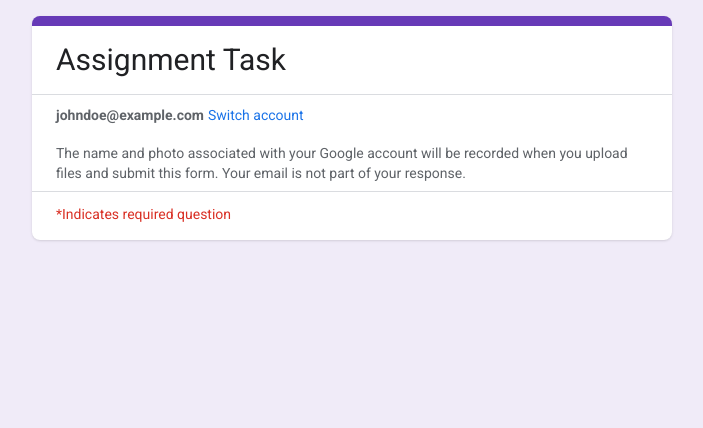
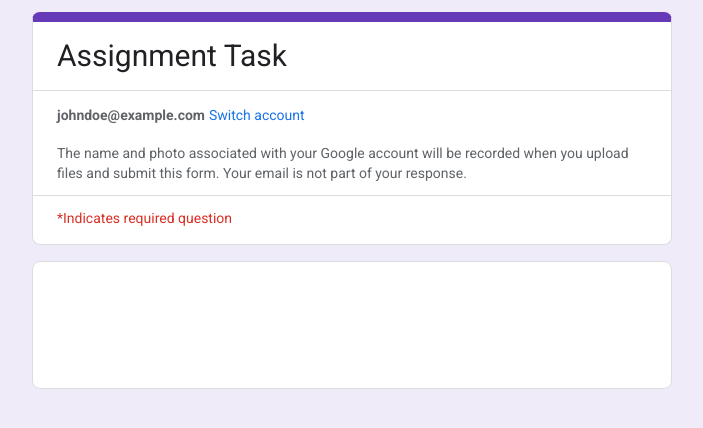
Before and after one commit to Curstantine/wka, a React (Vite) app: page / in a window 1280 px wide. Shown: the top 428 px of the page, without its empty margins (288-991 px from the left). Built offline with nearby package versions, Linux system fonts and the light colour scheme.

Commit message:
chore: layout fixtures

```diff
--- a/src/App.tsx
+++ b/src/App.tsx
@@ -7,7 +7,7 @@ export default function App() {
 				<h1 className="font-roboto text-(3xl text-1) p-(x-6 y-4) decorative-b">
 					Assignment Task
 				</h1>
-				<div className="p-(x-6 y-2) decorative-b">
+				<div className="p-(x-6 y-3) decorative-b">
 					<div className="flex items-center text-(sm text-2)">
 						<span className="font-bold">johndoe@example.com</span>
 						<a href="/" className="flex-1 ml-1 text-primary">Switch account</a>
@@ -22,6 +22,8 @@ export default function App() {
 					*Indicates required question
 				</span>
 			</Card>
+			<Card>
+			</Card>
 		</>
 	);
 }
--- a/src/components/Card.tsx
+++ b/src/components/Card.tsx
@@ -9,9 +9,13 @@ type Props = {
 export default function Card({ useAccentedBorder = false, children }: Props) {
 	return (
 		<div
-			className={clsx("flex flex-col bg-background-primary min-h-32 w-full rounded-lg shadow", {
-				"border-t-(solid accent 10)": useAccentedBorder,
-			})}
+			className={clsx(
+				"flex flex-col bg-background-primary min-h-32 w-full rounded-lg",
+				"border-(solid border 1)",
+				{
+					"border-t-(solid accent 10)": useAccentedBorder,
+				},
+			)}
 		>
 			{children}
 		</div>
--- /dev/null
+++ b/src/components/CardTitle.tsx
@@ -0,0 +1,13 @@
+type Props = {
+	label: string;
+	required?: boolean;
+};
+
+export default function CardTitle({ label, required = false }: Props) {
+	return (
+		<div className="flex items-center h-12">
+			<h2>{label}</h2>
+			{label && <span>*</span>}
+		</div>
+	);
+}
--- a/src/index.css
+++ b/src/index.css
@@ -13,9 +13,13 @@
 
 body {
 	margin: 0;
-	--at-apply: flex flex-col mx-auto mt-4;
+	--at-apply: mx-auto pt-3;
 
 	max-width: 640px;
 	min-width: 320px;
 	min-height: 100vh;
 }
+
+#root {
+	--at-apply: flex flex-col gap-4 mx-auto;
+}
```
